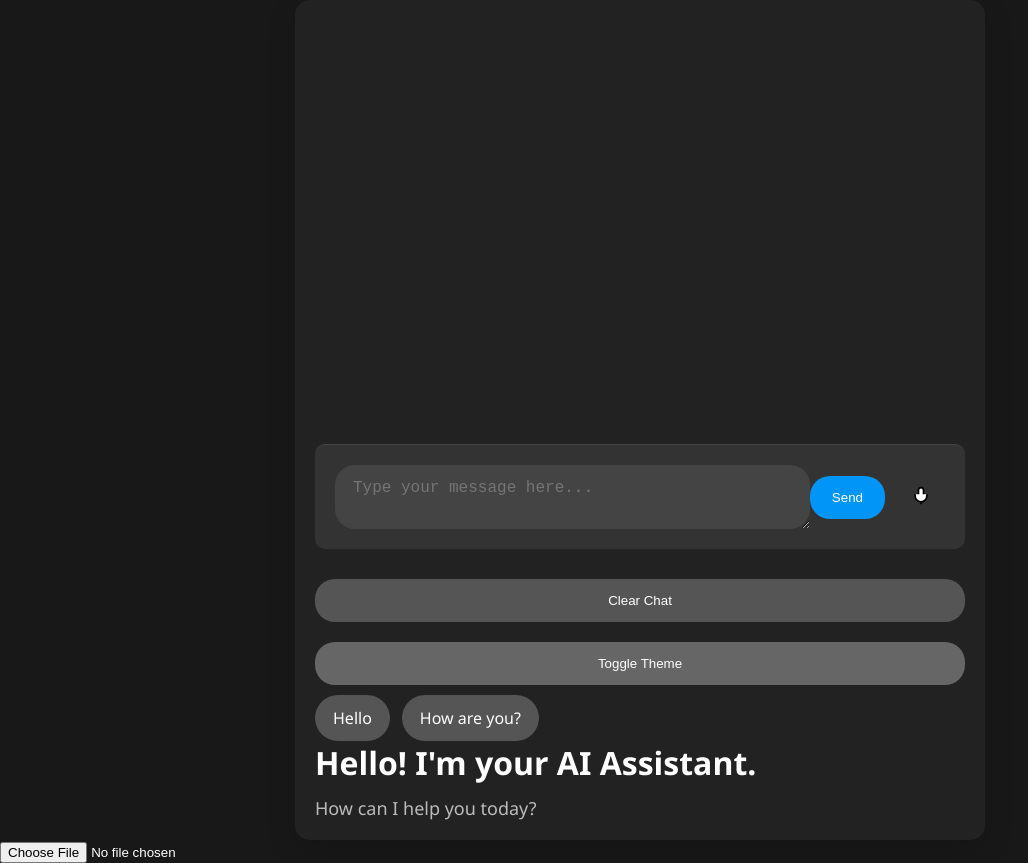
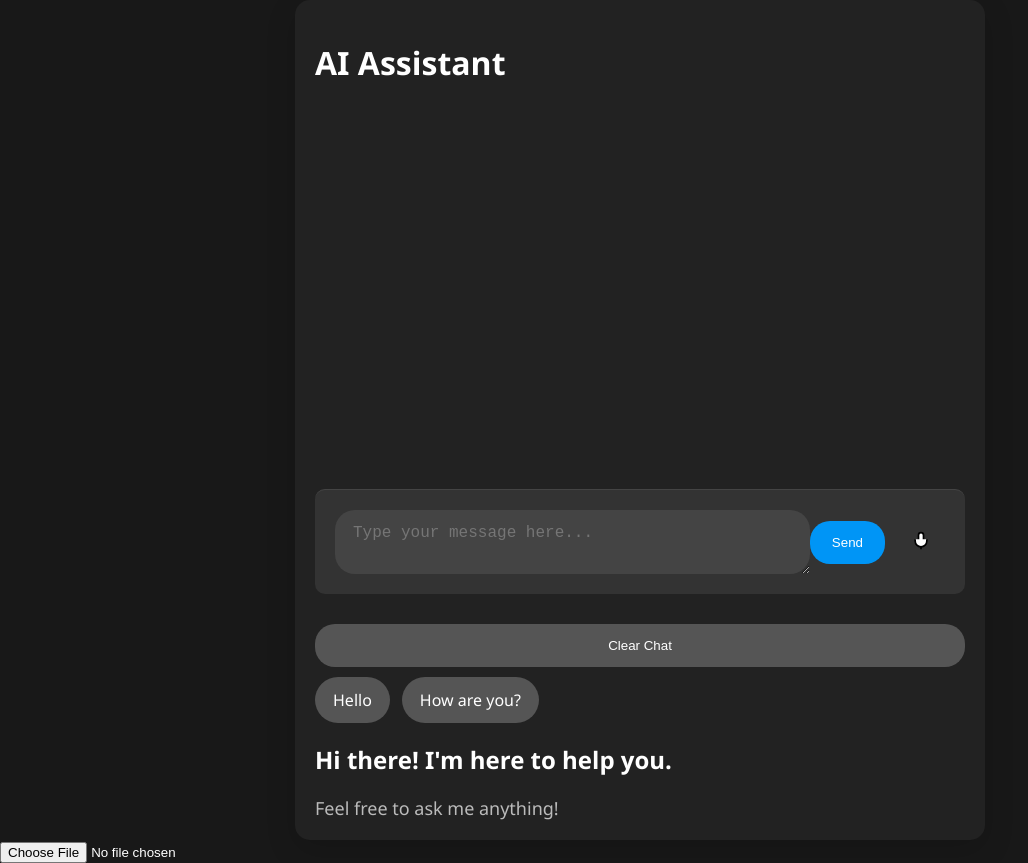
Before and after one commit to DeepxUvi09/gitSource, a plain HTML site: page index.html in a window 1280 px wide. Shown: the whole page, without its empty margins (0-1028 px from the left). Drawn offline with Linux system fonts and the light colour scheme.

Commit message:
Update index.html

```diff
--- a/index.html
+++ b/index.html
@@ -8,6 +8,9 @@
 </head>
 <body>
   <div id="chat-container">
+    <header>
+      <h1 id="bot-name">AI Assistant</h1>
+    </header>
     <div id="chat-body"></div>
     <div id="input-container">
       <textarea id="chat-input" placeholder="Type your message here..."></textarea>
@@ -21,15 +24,14 @@
       </button>
     </div>
     <button id="clear-button">Clear Chat</button>
-    <button id="theme-toggle">Toggle Theme</button>
     <div class="prompt-chips">
       <div class="prompt-chip">Hello</div>
       <div class="prompt-chip">How are you?</div>
       <!-- Add more prompt chips here -->
     </div>
     <div id="welcome-message">
-      <h1>Hello! I'm your AI Assistant.</h1>
-      <p>How can I help you today?</p>
+      <h2>Hi there! I'm here to help you.</h2>
+      <p>Feel free to ask me anything!</p>
     </div>
   </div>
   <input type="file" id="avatar-upload" accept="image/*" />
```
